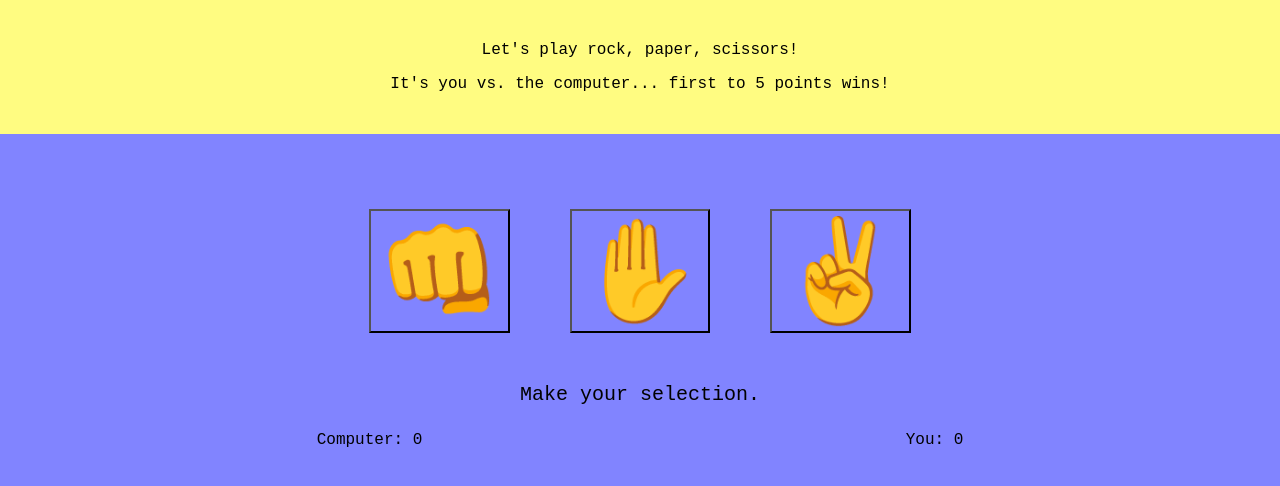
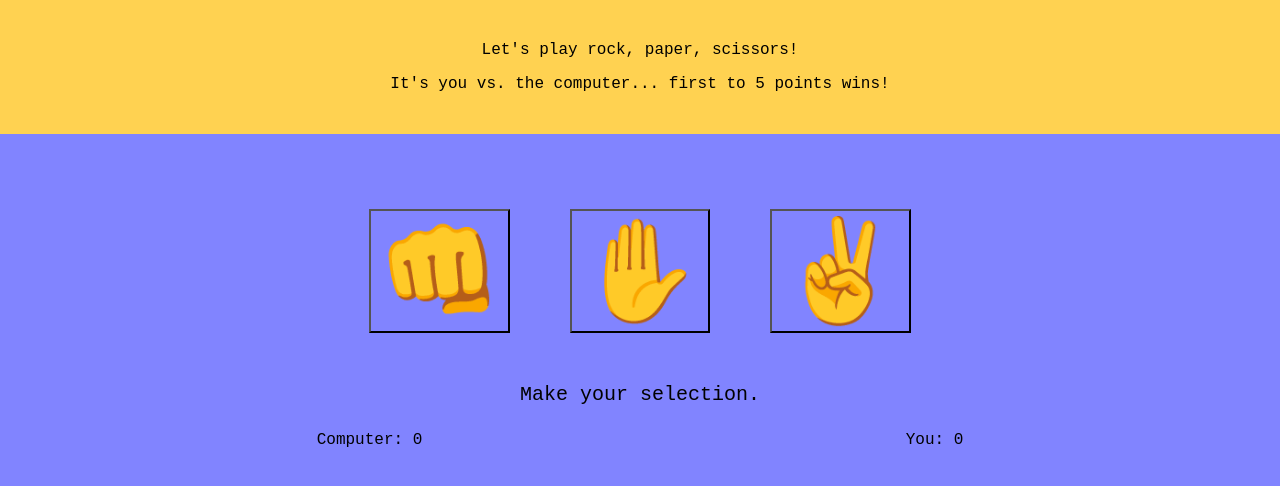
Before and after one commit to stirfry93/rock-paper-scissors, a plain HTML site: page index.html in a window 1280 px wide. Drawn offline with Linux system fonts and the light colour scheme.

Commit message:
Change color

```diff
--- a/style.css
+++ b/style.css
@@ -7,7 +7,7 @@ body {
 
 .header {
     padding: 25px;
-    background-color: rgb(255, 252, 129);
+    background-color: rgb(255, 210, 81);
 }
 
 #game {
```
